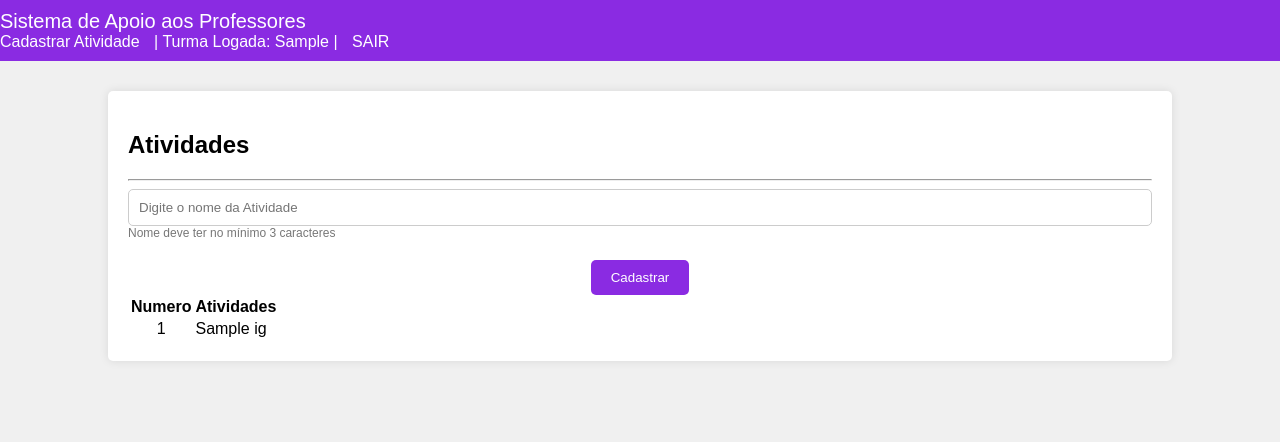
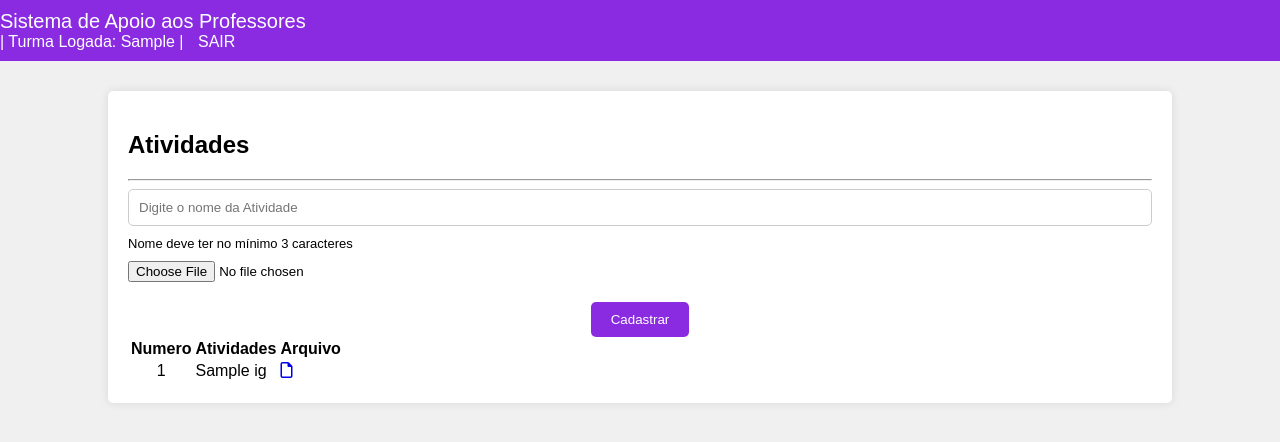
Before and after one commit to sarahcruzz/Projeto_Escola, a Django app: template Escola/App_Escola/templates/Lista_Atividade.html in a window 1280 px wide. Shown: the top 442 px of the page. Run offline with Django 5.2, Linux system fonts and the light colour scheme; the template is opened without the code that fills it: most values are stand-ins (such as "Sample title", 1, 10 or a date in 2020); some libraries are stand-ins or nearby versions.

Commit message:
funcionouuuu :)

```diff
--- a/Escola/App_Escola/models.py
+++ b/Escola/App_Escola/models.py
@@ -18,6 +18,7 @@ class Turma(models.Model):
 class Atividade(models.Model):
     nome_atividade = models.CharField(max_length=120)
     id_turma = models.ForeignKey(Turma, null=True, on_delete=models.PROTECT)
+    arquivo = models.FileField(upload_to='atividades_arquivos', blank=True, null=True)
 
     def __str__(self) :
         return self.nome_atividade
--- a/Escola/App_Escola/templates/Lista_Atividade.html
+++ b/Escola/App_Escola/templates/Lista_Atividade.html
@@ -20,7 +20,6 @@
 
 <nav class="menu">
     <ul>
-       <li><a href="/cad_atividade/{{id_turma_logado}}">Cadastrar Atividade</a></li>
        <li> | Turma Logada: {{turma_logada}} | </a></li>
        <li><a href="/">SAIR</a></li>
     </ul>
@@ -46,13 +45,15 @@
         <input type="hidden"  name="turma_logada" id="turma_logada"  value="{{turma_logada}}" />
         <hr>
 
-        <form id="form" class="form" method="POST" action="{% url 'salvar_atividade' %}">{% csrf_token %}
+        <form id="form" class="form" method="POST" enctype="multipart/form-data" action="{% url 'salvar_atividade' %}">{% csrf_token %}
 
             <div class="form-content">
 
                 <input type="hidden"  name="id_turma_logado" id="id_turma_logado"  value="{{id_turma}}" />
                 <input type="text" id="atividade_nome" name="atividade_nome" value="" placeholder="Digite o nome da Atividade" />
-                <a>Nome deve ter no mínimo 3 caracteres</a>
+                <p style="font-size: 13px; margin: 0 0 10px 0;">Nome deve ter no mínimo 3 caracteres</p>
+                <input type="file" name="arquivo" id="arquivo" value="Caminho do arquivo">
+
             </div>
             <div class="botoes">
                 <div class="botao_confirmar">
@@ -65,6 +66,7 @@
             <tr>
                 <th>Numero</th>
                 <th>Atividades</th>
+                <th>Arquivo</th>
                 <!-- <th>Excluir</th>
                 <th>Visualizar</th> -->
             </tr>
@@ -73,6 +75,13 @@
             <tr>
                 <td style="text-align:center">{{igs.id}} </td>
                 <td>{{igs.nome_atividade}}</td>
+                <td>
+                    {% if igs.arquivo %}
+                    <a href=../../{{igs.arquivo}}><i class="fa-regular fa-file"></i></a>
+                    {% endif %}
+                </td>
+
+
                 <!-- <td style="text-align:center"><a href="/valida_excluir/{{igs.id}}"><button id="botao-excluir">excluir</button></a></td>
                 <td style="text-align:center"><a href="/ver_atividades?id_turma={{igs.id}}"><button id="botao-visualizar">visualizar</button></a></td> -->
             </tr>
--- a/Escola/App_Escola/urls.py
+++ b/Escola/App_Escola/urls.py
@@ -11,5 +11,6 @@ urlpatterns = [
     path ('ver_atividades/<int:id_turma>', views.ver_atividades, name='ver_atividades'),
     path('cad_atividade/<int:id_turma>', views.cad_atividade, name='cad_atividade'),
     path('salvar_atividade', views.salvar_atividade, name='salvar_atividade'),
-    path('valida_excluir/<int:id_turma>', views.valida_excluir, name='valida_excluir')
+    path('valida_excluir/<int:id_turma>', views.valida_excluir, name='valida_excluir'),
+    path('atividades_arquivos/<str:nome_arquivo>', views.exibir_arquivo, name='exibir_arquivo'),
 ]
```
Also changed, not shown: Escola/App_Escola/views.py (+19 -2 lines), Escola/App_Escola/migrations/0002_atividade_arquivo.py (added), Escola/atividades_arquivos/funcionapeloamordedeus.txt (added), Escola/db.sqlite3, 3 other files.
